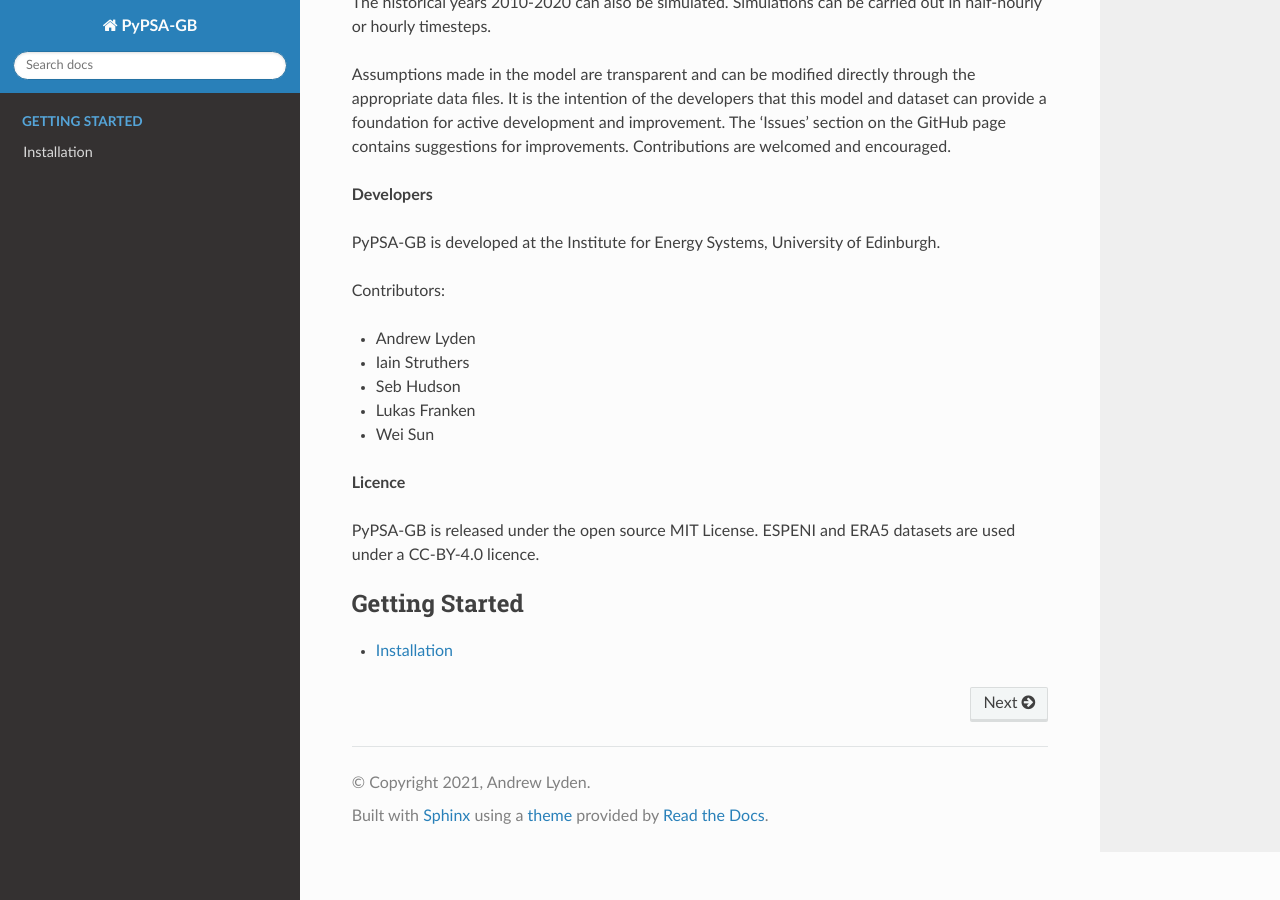
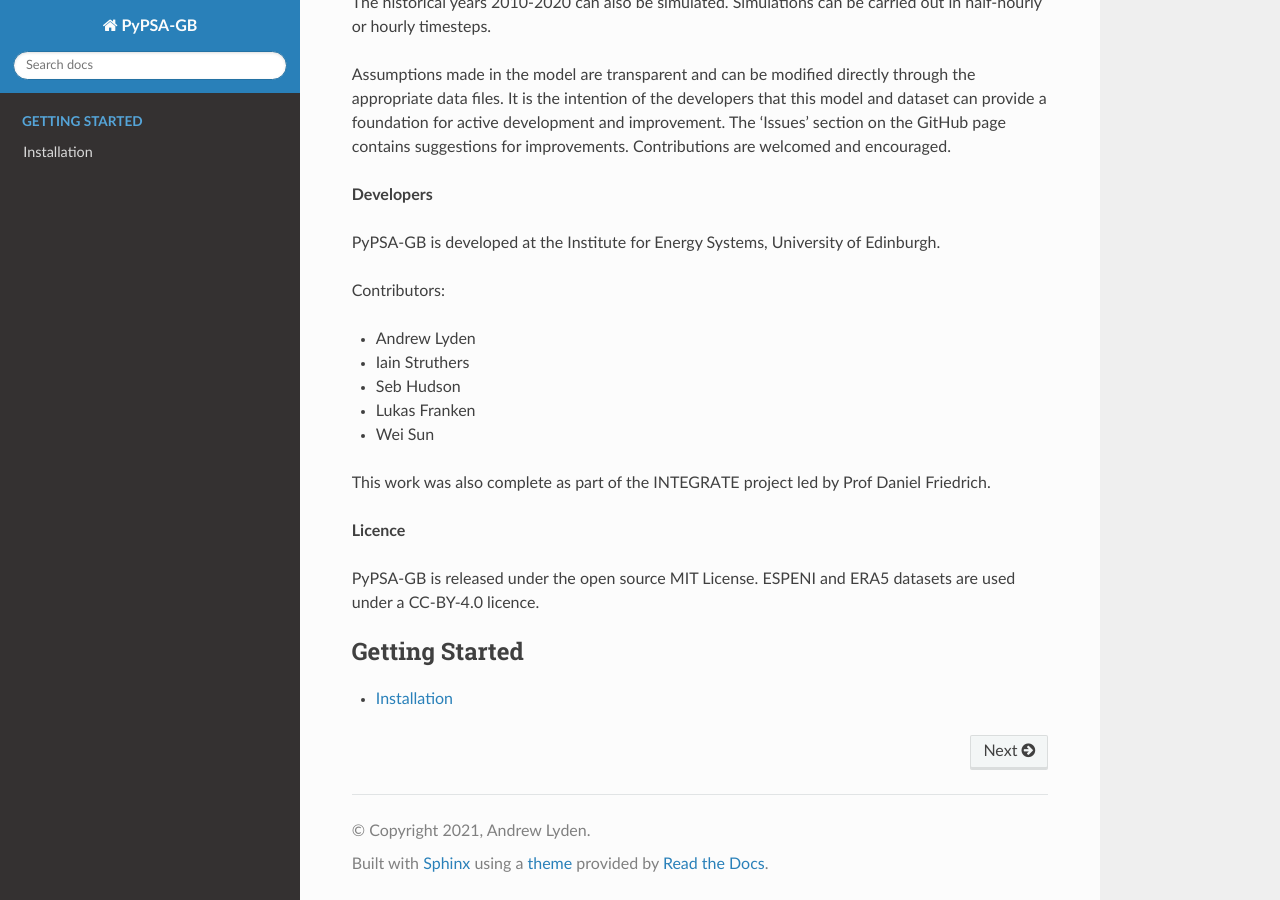
Before and after one commit to marta-uoe/PyPSA-GB-datacentres, a Sphinx documentation site: the page built from docs/source/index.rst, in a window 1280 px wide and 900 px high, scrolled down 542 px. Built offline with Sphinx 7.4.7 and the Read the Docs theme 2.0.0, drawn with Linux system fonts in a browser that asks for light colours; pages that are not in the unit, such as notebooks, are missing from menus.

Commit message:
Update index.rst

```diff
--- a/docs/source/index.rst
+++ b/docs/source/index.rst
@@ -25,6 +25,8 @@ Contributors:
 - Seb Hudson
 - Lukas Franken
 - Wei Sun
+
+This work was also complete as part of the INTEGRATE project led by Prof Daniel Friedrich.
 
 **Licence**
 
```
